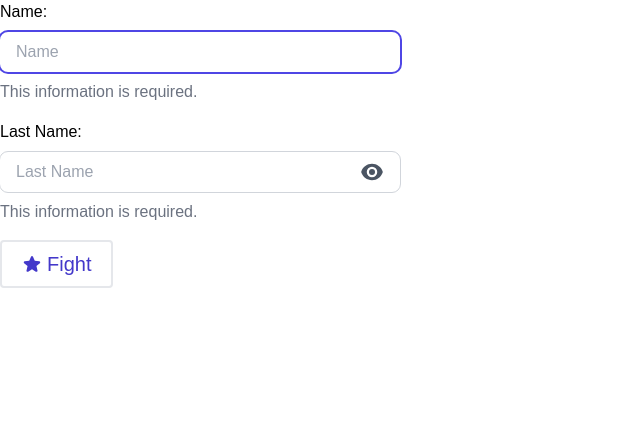
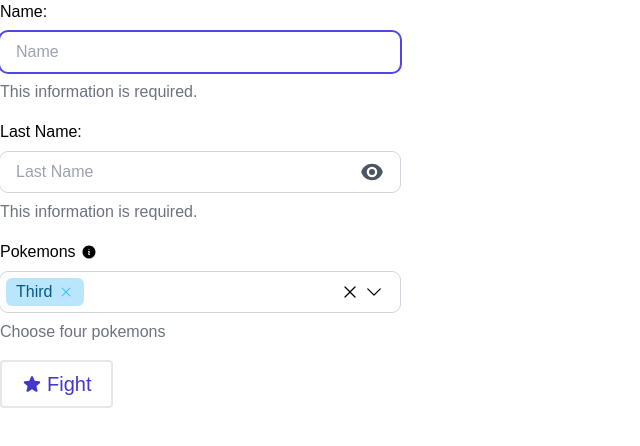
Before and after one commit to PablloZz/lunaedge-test, a React (Vite) app: page / in a window 1280 px wide. Shown: the top 446 px of the page, without its empty margins (0-640 px from the left). Built offline with nearby package versions, Linux system fonts and the light colour scheme.

Commit message:
le-06: + select component

```diff
--- a/src/libs/components/app/libs/components/app-form/app-form.tsx
+++ b/src/libs/components/app/libs/components/app-form/app-form.tsx
@@ -1,7 +1,9 @@
 import { useForm } from "react-hook-form";
-import { Button, Input } from "~/libs/components/components.js";
+import { Button, Input, Select } from "~/libs/components/components.js";
 import { AppFormFields } from "./libs/types/app-form-fields.type.js";
 import { DEFAULT_APP_FORM_VALUES } from "./libs/constants/constants.js";
+import { useState } from "react";
+import { type SelectOption } from "~/libs/components/select/select.js";
 
 const AppForm: React.FC = () => {
   const {
@@ -9,6 +11,30 @@
     handleSubmit,
     formState: { errors },
   } = useForm<AppFormFields>({ defaultValues: DEFAULT_APP_FORM_VALUES });
+
+  const [pokemons, setPokemons] = useState([
+    { value: 1, label: "First" },
+    { value: 2, label: "Second" },
+    { value: 3, label: "Third" },
+    { value: 4, label: "Fourth" },
+    { value: 5, label: "Fifth" },
+  ]);
+  const [selectedPokemons, setSelectedPokemons] = useState<SelectOption[]>([
+    pokemons[2],
+  ]);
+  const [searchQuery, setSearchQuery] = useState("");
+
+  const handleSelectPokemon = (pokemon: SelectOption[]) => {
+    setSelectedPokemons(pokemon);
+  };
+
+  const handleSearchPokemon = (searchQuery: string) => {
+    setSearchQuery(searchQuery);
+  };
+
+  const filteredPokemons = pokemons.filter(pokemon => {
+    return pokemon.label.startsWith(searchQuery);
+  });
 
   const onSubmit = (fields: AppFormFields) => {};
 
@@ -40,6 +66,19 @@
         placeholder="Last Name"
         required
       />
+      <Select
+        multiple
+        options={filteredPokemons}
+        value={selectedPokemons}
+        label="Pokemons"
+        onChange={handleSelectPokemon}
+        badgeVariant="square"
+        badgeColor="blue"
+        badgeIcon="close"
+        onSearchPokemon={handleSearchPokemon}
+        searchQuery={searchQuery}
+        hint="Choose four pokemons"
+      />
       <Button type="submit" variant="outline" icon="star" label="Fight" />
     </form>
   );
--- a/src/libs/components/components.ts
+++ b/src/libs/components/components.ts
@@ -2,3 +2,4 @@
 export { Input } from "./input/input.js";
 export { App } from "./app/app.js";
 export { Button } from "./button/button.js";
+export { Select } from "./select/select.js";
--- /dev/null
+++ b/src/libs/components/select/libs/constants/constants.ts
@@ -0,0 +1,5 @@
+export {
+  FIRST_OPTION_INDEX,
+  NEXT_OPTION_INDEX,
+  PREVIOUS_OPTION_INDEX,
+} from "./option-index/option-index.js";
--- /dev/null
+++ b/src/libs/components/select/libs/constants/option-index/first-option-index.constant.ts
@@ -0,0 +1,3 @@
+const FIRST_OPTION_INDEX = 0;
+
+export { FIRST_OPTION_INDEX };
--- /dev/null
+++ b/src/libs/components/select/libs/constants/option-index/next-option-index.constant.ts
@@ -0,0 +1,3 @@
+const NEXT_OPTION_INDEX = 1;
+
+export { NEXT_OPTION_INDEX };
--- /dev/null
+++ b/src/libs/components/select/libs/constants/option-index/option-index.ts
@@ -0,0 +1,3 @@
+export { FIRST_OPTION_INDEX } from "./first-option-index.constant.js";
+export { NEXT_OPTION_INDEX } from "./next-option-index.constant.js";
+export { PREVIOUS_OPTION_INDEX } from "./previous-option-index.constant.js";
--- /dev/null
+++ b/src/libs/components/select/libs/constants/option-index/previous-option-index.constant.ts
@@ -0,0 +1,3 @@
+const PREVIOUS_OPTION_INDEX = -1;
+
+export { PREVIOUS_OPTION_INDEX };
--- /dev/null
+++ b/src/libs/components/select/libs/types/select-option.type.ts
@@ -0,0 +1,6 @@
+type SelectOption = {
+  value: string | number;
+  label: string;
+};
+
+export { type SelectOption };
--- /dev/null
+++ b/src/libs/components/select/libs/types/select-properties.type.ts
@@ -0,0 +1,26 @@
+import {
+  type BadgeColor,
+  type BadgeIcon,
+  type BadgeVariant,
+} from "../../libs/components/badge/badge.js";
+import { SelectOption } from "./types.js";
+
+type SingleSelectProperties = {
+  multiple?: false;
+  value: SelectOption | null;
+  onChange: (value: SelectOption | null) => void;
+  badgeIcon?: null;
+  badgeVariant?: null;
+  badgeColor?: null;
+};
+
+type MultipleSelectProperties = {
+  multiple: true;
+  value: SelectOption[];
+  onChange: (value: SelectOption[]) => void;
+  badgeIcon?: BadgeIcon;
+  badgeVariant: BadgeVariant;
+  badgeColor: BadgeColor;
+};
+
+export { type SingleSelectProperties, type MultipleSelectProperties };
--- /dev/null
+++ b/src/libs/components/select/libs/types/types.ts
@@ -0,0 +1,5 @@
+export { type SelectOption } from "./select-option.type.js";
+export {
+  type SingleSelectProperties,
+  type MultipleSelectProperties,
+} from "./select-properties.type.js";
--- /dev/null
+++ b/src/libs/components/select/select.tsx
@@ -0,0 +1,232 @@
+import { useEffect, useRef, useState } from "react";
+import { Icon } from "../components.js";
+import { Badge } from "./libs/components/components.js";
+import {
+  type SingleSelectProperties,
+  type SelectOption,
+  type MultipleSelectProperties,
+} from "./libs/types/types.js";
+import {
+  FIRST_OPTION_INDEX,
+  NEXT_OPTION_INDEX,
+  PREVIOUS_OPTION_INDEX,
+} from "./libs/constants/constants.js";
+
+type Properties = {
+  label: string;
+  options: SelectOption[];
+  hint?: string;
+  onSearchPokemon: (search: string) => void;
+  searchQuery: string;
+} & (SingleSelectProperties | MultipleSelectProperties);
+
+const Select: React.FC<Properties> = ({
+  label,
+  options,
+  hint,
+  value,
+  onChange,
+  multiple,
+  badgeVariant,
+  badgeIcon,
+  badgeColor,
+  onSearchPokemon,
+  searchQuery,
+}) => {
+  const [isOpen, setIsOpen] = useState(false);
+  const [highlightedIndex, setHighlightedIndex] = useState(FIRST_OPTION_INDEX);
+  const selectRef = useRef<HTMLDivElement>(null);
+  const searchInputRef = useRef<HTMLInputElement>(null);
+
+  const handleToggleSelectMenu = () => {
+    setIsOpen(previousState => !previousState);
+  };
+
+  const handleCloseSelectMenu = () => {
+    setIsOpen(false);
+    setHighlightedIndex(FIRST_OPTION_INDEX);
+    onSearchPokemon("");
+  };
+
+  const handleBlur = (event: React.FocusEvent<HTMLDivElement>) => {
+    const isClickOutside = !event.currentTarget.contains(event.relatedTarget);
+    if (isClickOutside) {
+      handleCloseSelectMenu();
+    }
+  };
+
+  const handleClearOptions = () => {
+    multiple ? onChange([]) : onChange(null);
+  };
+
+  const handleSelectOption = (selectedOption: SelectOption) => {
+    if (multiple) {
+      if (value.includes(selectedOption)) {
+        onChange(value.filter(option => option !== selectedOption));
+      } else {
+        onChange([...value, selectedOption]);
+      }
+    } else {
+      onChange(selectedOption);
+    }
+    handleCloseSelectMenu();
+  };
+
+  const handleChangeHighlightedIndex = (index: number) => {
+    setHighlightedIndex(index);
+  };
+
+  const isOptionSelected = (option: SelectOption) => {
+    return multiple ? value.includes(option) : option === value;
+  };
+
+  useEffect(() => {
+    const keyboardHandler = (event: KeyboardEvent) => {
+      if (
+        event.target !== selectRef.current &&
+        event.target !== searchInputRef.current
+      ) {
+        return;
+      }
+
+      switch (event.code) {
+        case "Enter":
+        case "Space": {
+          handleToggleSelectMenu();
+
+          if (isOpen) {
+            selectRef.current?.focus();
+            handleSelectOption(options[highlightedIndex]);
+          }
+          break;
+        }
+        case "ArrowDown":
+        case "ArrowUp": {
+          if (!isOpen) {
+            setIsOpen(true);
+            break;
+          }
+
+          const newHighlightedIndex =
+            highlightedIndex +
+            (event.code === "ArrowDown"
+              ? NEXT_OPTION_INDEX
+              : PREVIOUS_OPTION_INDEX);
+
+          if (
+            newHighlightedIndex >= FIRST_OPTION_INDEX &&
+            newHighlightedIndex < options.length
+          ) {
+            setHighlightedIndex(newHighlightedIndex);
+          }
+          break;
+        }
+        case "Escape": {
+          handleCloseSelectMenu();
+          break;
+        }
+      }
+    };
+
+    selectRef.current?.addEventListener("keydown", keyboardHandler);
+
+    return () => {
+      selectRef.current?.removeEventListener("keydown", keyboardHandler);
+    };
+  }, [isOpen, highlightedIndex, options]);
+
+  useEffect(() => {
+    if (isOpen) {
+      searchInputRef.current?.focus();
+    }
+  }, [isOpen]);
+
+  return (
+    <div
+      aria-labelledby="label"
+      className="flex flex-col gap-2 w-full max-w-[400px]"
+    >
+      <div className="flex items-center gap-[5px]">
+        <span id="label">{label}</span>
+        <Icon iconName="info" className="w-4" />
+      </div>
+      <div
+        tabIndex={0}
+        role="combobox"
+        onBlur={handleBlur}
+        ref={selectRef}
+        className={`relative flex items-center gap-1 w-full h-[40px] outline outline-1 outline-gray-300 rounded-lg py-3 ${
+          multiple ? "pl-1.5 pr-4" : "px-4"
+        } hover:outline-2 hover:outline-indigo-600 focus:outline-2 focus:outline-indigo-600`}
+      >
+        <span className="grow flex items-center gap-1 overflow-x-auto no-scrollbar">
+          {multiple
+            ? value.map(option => (
+                <Badge
+                  key={option.value}
+                  label={option.label}
+                  onClick={() => handleSelectOption(option)}
+                  variant={badgeVariant}
+                  icon={badgeIcon}
+                  color={badgeColor}
+                />
+              ))
+            : value?.label}
+        </span>
+        <button
+          type="button"
+          onClick={handleClearOptions}
+          aria-label="Clear options"
+        >
+          <Icon iconName="close" className="w-5 hover:text-gray-600" />
+        </button>
+        <button
+          type="button"
+          onClick={handleToggleSelectMenu}
+          aria-label="Toggle select menu"
+        >
+          <Icon
+            iconName={isOpen ? "curetUp" : "curetDown"}
+            className="w-5 hover:text-gray-600"
+          />
+        </button>
+        <ul
+          className={`absolute top-full left-0 w-full max-h-[240px] overflow-y-auto border rounded-lg mt-2 bg-white z-10 ${
+            isOpen ? "" : "hidden"
+          }`}
+        >
+          <label>
+            <span className="absolute left-[-10000px]">Search a pokemon</span>
+            <input
+              type="text"
+              value={searchQuery}
+              placeholder="Search a pokemon"
+              onChange={event => onSearchPokemon(event.target.value)}
+              className="w-full py-1.5 px-4"
+              ref={searchInputRef}
+            />
+          </label>
+          {options.map((option, index) => (
+            <li
+              key={option.value}
+              role="menuitem"
+              onClick={() => handleSelectOption(option)}
+              onMouseEnter={() => handleChangeHighlightedIndex(index)}
+              className={`py-1.5 px-4 cursor-pointer ${
+                isOptionSelected(option) ? "bg-indigo-200" : ""
+              } ${
+                index === highlightedIndex ? "bg-indigo-500 text-white" : ""
+              }`}
+            >
+              {option.label}
+            </li>
+          ))}
+        </ul>
+      </div>
+      <span className="text-gray-500">{hint}</span>
+    </div>
+  );
+};
+
+export { Select };
+export { type SelectOption };
```
